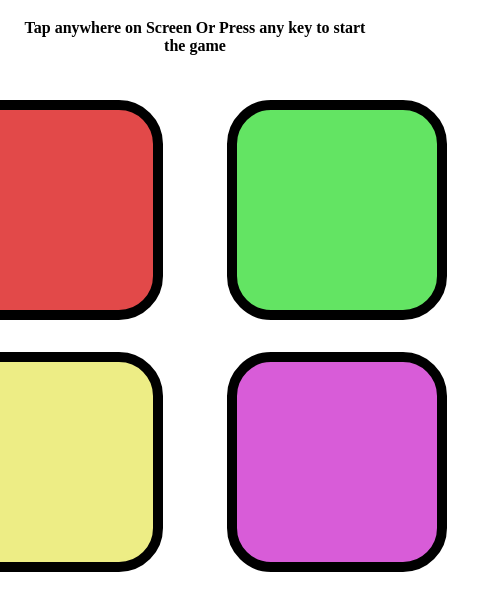
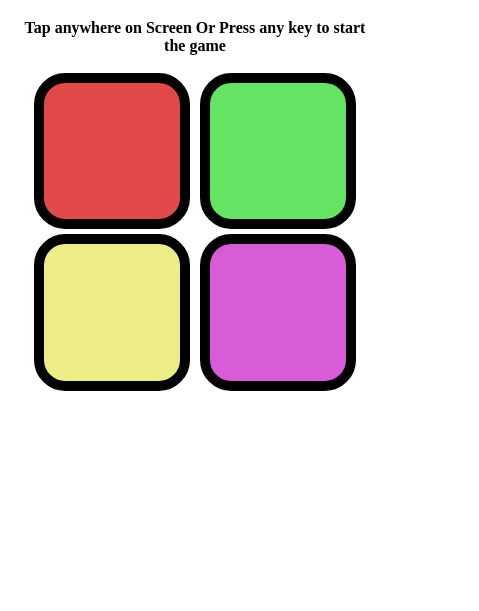
Before and after one commit to sukhada205/Simon-Says-Game, a plain HTML site: page index.html in a window 390 px wide. Shown: the part 61-672 px from the top of the page, 479 px wide, since content can reach past the window. Drawn offline with Linux system fonts and the light colour scheme.

Commit message:
Update style.css

```diff
--- a/style.css
+++ b/style.css
@@ -3,11 +3,13 @@ body{
 }
 
 .btn{
-    height:200px;
-    width:200px;
+    height:40vw;
+    width:40vw;
+    max-width:200px;
+    max-height:200px;
     border-radius:20%;
     border:10px solid black;
-    margin:2rem;
+    margin:0.5rem;
 }
 
 .btn-container{
@@ -48,4 +50,9 @@ body{
         text-align:center;
         padding:0 10px;
     }
+    .btn{
+        width:35vw;
+        height:35vw;
+        margin:0.3rem;
+    }
 }
```
